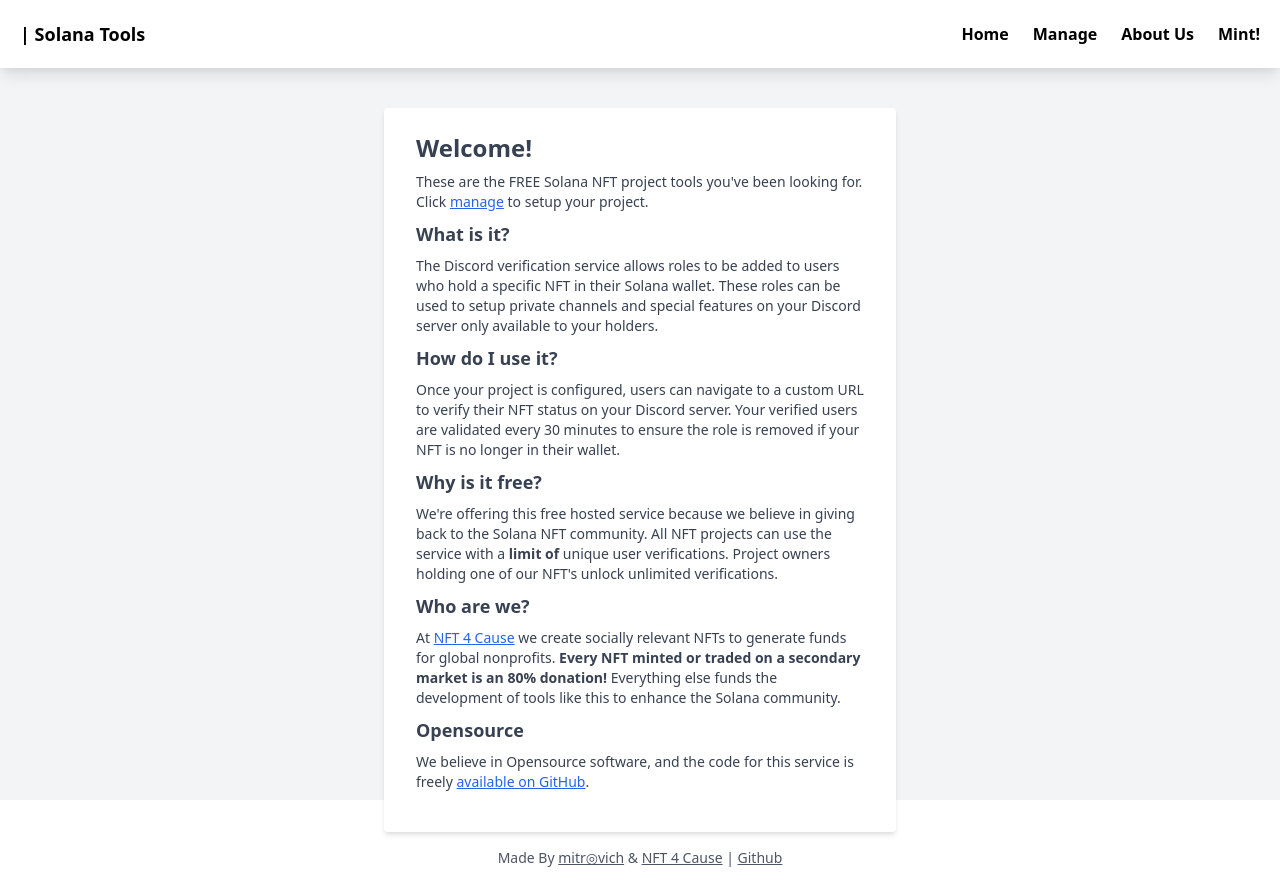
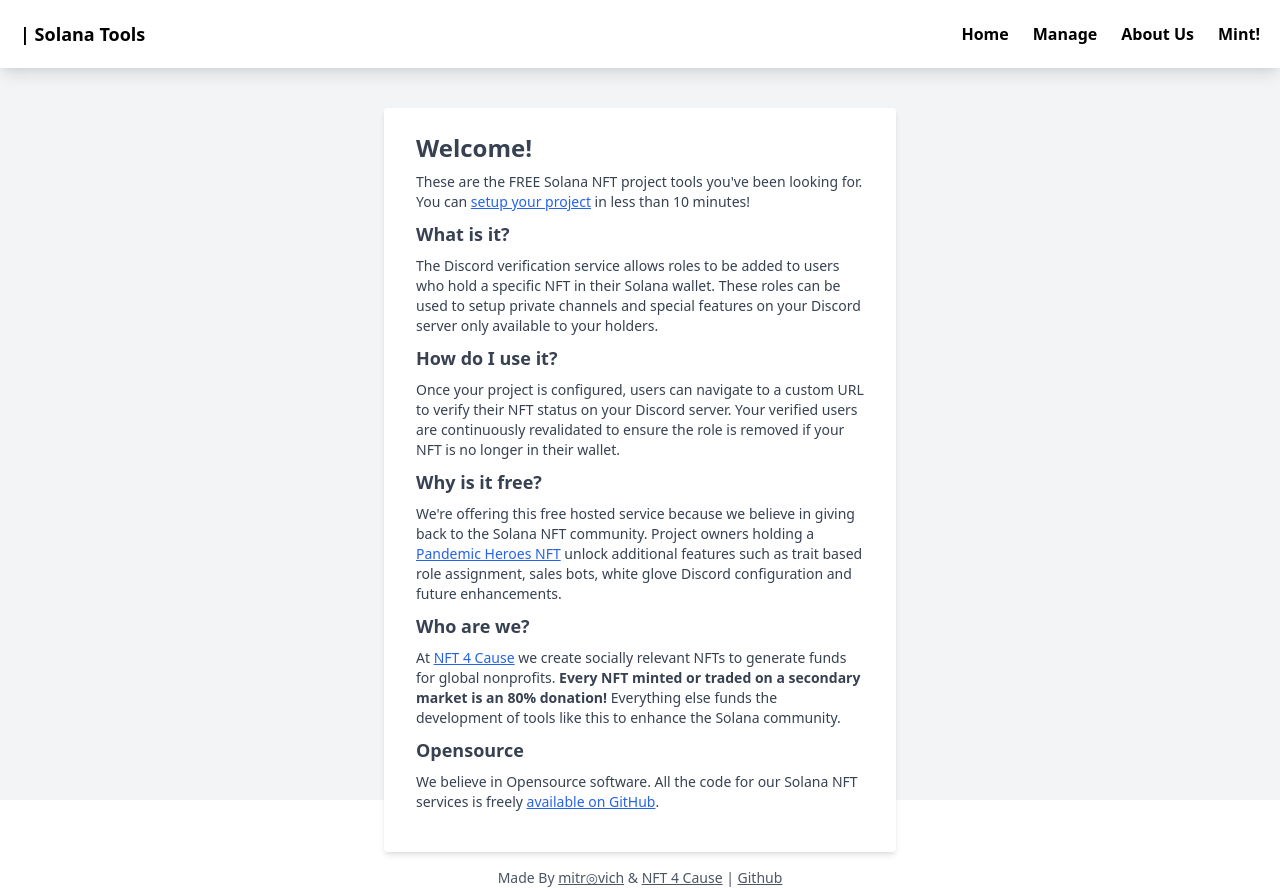
Before and after one commit to mitrovicstefan/solana-discord-verification-bot, a Nuxt app: page / in a window 1280 px wide. Built offline with nearby package versions, Linux system fonts and the light colour scheme.

Commit message:
update landing page

```diff
--- a/pages/index.vue
+++ b/pages/index.vue
@@ -2,7 +2,7 @@
     <div>
         <h2 class="block text-gray-700 text-2xl font-bold mb-2">Welcome!</h2>
         <div class="block text-gray-700 text-sm mb-2">
-        These are the FREE Solana NFT project tools you've been looking for. Click <a class=hyperlink href="/manage">manage</a> to setup your project.
+        These are the FREE Solana NFT project tools you've been looking for. You can <a class=hyperlink href="/manage">setup your project</a> in less than 10 minutes!
         </div>
         <h2 class="block text-gray-700 text-lg font-bold mb-2">What is it?</h2>
         <div class="block text-gray-700 text-sm mb-2">
@@ -10,11 +10,11 @@
         </div>
         <h2 class="block text-gray-700 text-lg font-bold mb-2">How do I use it?</h2>
         <div class="block text-gray-700 text-sm mb-2">
-        Once your project is configured, users can navigate to a custom URL to verify their NFT status on your Discord server. Your verified users are validated every 30 minutes to ensure the role is removed if your NFT is no longer in their wallet.
+        Once your project is configured, users can navigate to a custom URL to verify their NFT status on your Discord server. Your verified users are continuously revalidated to ensure the role is removed if your NFT is no longer in their wallet.
         </div>
         <h2 class="block text-gray-700 text-lg font-bold mb-2">Why is it free?</h2>
         <div class="block text-gray-700 text-sm mb-2">
-        We're offering this free hosted service because we believe in giving back to the Solana NFT community. All NFT projects can use the service with a <b>limit of {{ this.$config.max_free_verifications }}</b> unique user verifications. Project owners holding one of our NFT's unlock unlimited verifications.
+        We're offering this free hosted service because we believe in giving back to the Solana NFT community. Project owners holding a <a class="hyperlink" href="https://www.nft4cause.app/mint">Pandemic Heroes NFT</a> unlock additional features such as trait based role assignment, sales bots, white glove Discord configuration and future enhancements.
         </div>
         <h2 class="block text-gray-700 text-lg font-bold mb-2">Who are we?</h2>
         <div class="block text-gray-700 text-sm mb-2">
@@ -22,7 +22,7 @@
         </div>
         <h2 class="block text-gray-700 text-lg font-bold mb-2">Opensource</h2>
         <div class="block text-gray-700 text-sm mb-2">
-        We believe in Opensource software, and the code for this service is freely <a class=hyperlink href="https://github.com/qrtp/solana-discord-verification-bot">available on GitHub</a>.
+        We believe in Opensource software. All the code for our Solana NFT services is freely <a class=hyperlink href="https://github.com/qrtp/solana-discord-verification-bot">available on GitHub</a>.
         </div>
     </div>
 </template>
```
